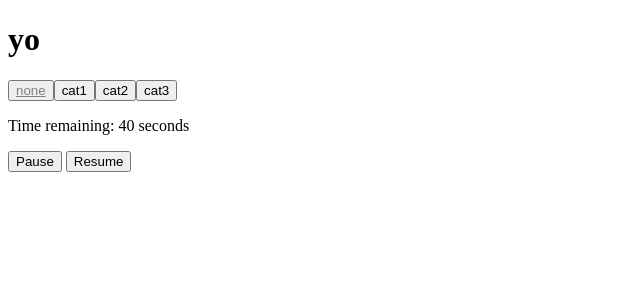
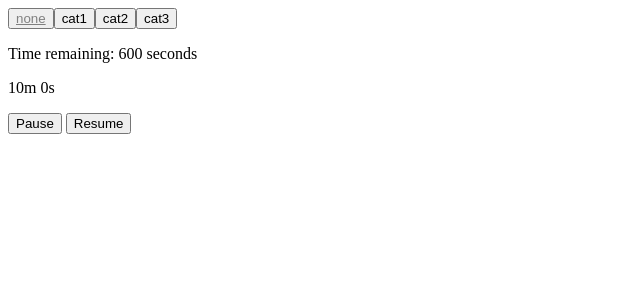
Before and after one commit to Chase-A/svelte-timer, a SvelteKit app: page / in a window 1280 px wide. Shown: the top 300 px of the page, without its empty margins (0-640 px from the left). Built offline with nearby package versions, Linux system fonts and the light colour scheme.

Commit message:
min sec working, steps cause time steps too

```diff
--- a/src/routes/+page.svelte
+++ b/src/routes/+page.svelte
@@ -2,5 +2,4 @@
     import BasicTimer from "./BasicTimer.svelte";
 </script>
 
-<h1>yo</h1>
 <BasicTimer />
--- a/src/routes/BasicTimer.svelte
+++ b/src/routes/BasicTimer.svelte
@@ -1,7 +1,7 @@
 <script>
 import RangeSlider from "svelte-range-slider-pips";
 
-    let values = [40];
+    let values = [600];
     let currentInterval;
     let savedInterval;
     let endTime;
@@ -13,6 +13,7 @@ import RangeSlider from "svelte-range-slider-pips";
         values[0] = Math.max(Math.round((endTime.getTime() - Date.now()) / 1000), 0);
         if (values[0] === 0) {
           clearInterval(currentInterval);
+          alert('complete')
         }
         console.log(currentInterval)
         console.log(values[0])
@@ -70,8 +71,9 @@ import RangeSlider from "svelte-range-slider-pips";
       {/each}
 
     <p>Time remaining: {values[0]} seconds</p>
+    <p>{Math.floor(values[0] / 60)}m {Math.floor(values[0] % 60)}s</p>
     <button on:click={stopTimer}>Pause</button>
     <button on:click={startTimer}>Resume</button>
 
 
-  <RangeSlider bind:values min={0} max={60} float on:change={resetTimer}/>
+  <RangeSlider bind:values min={0} max={3600} float on:change={resetTimer} step={10}/>
```
